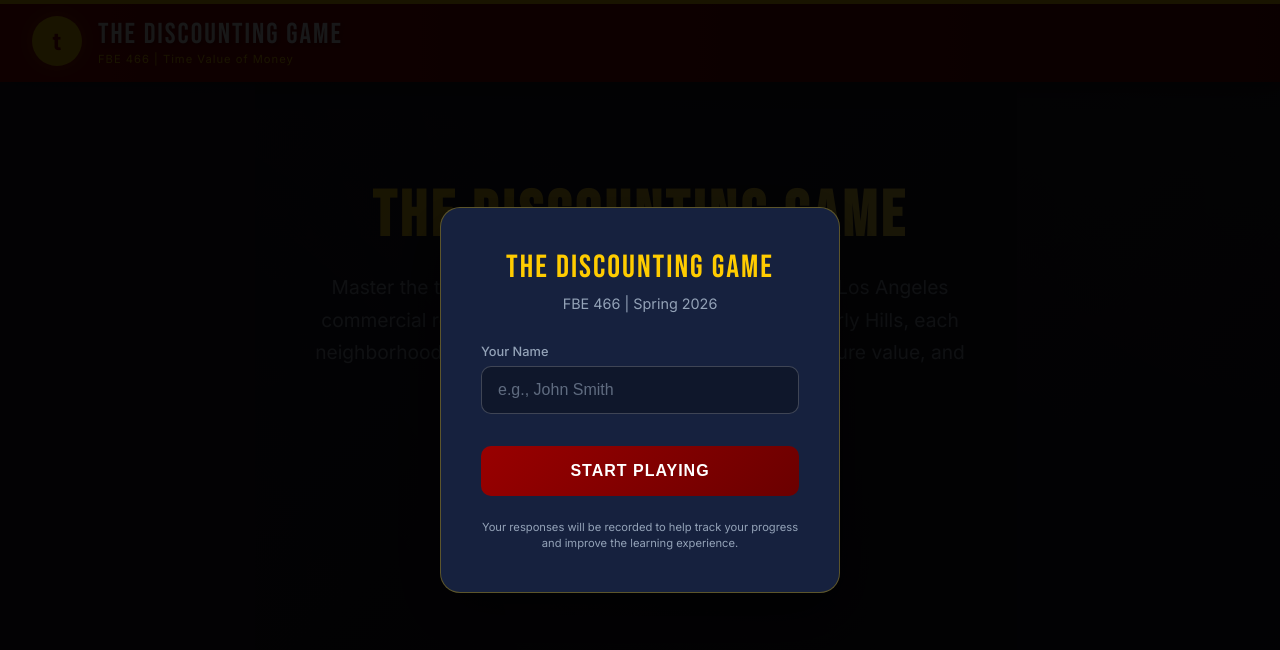
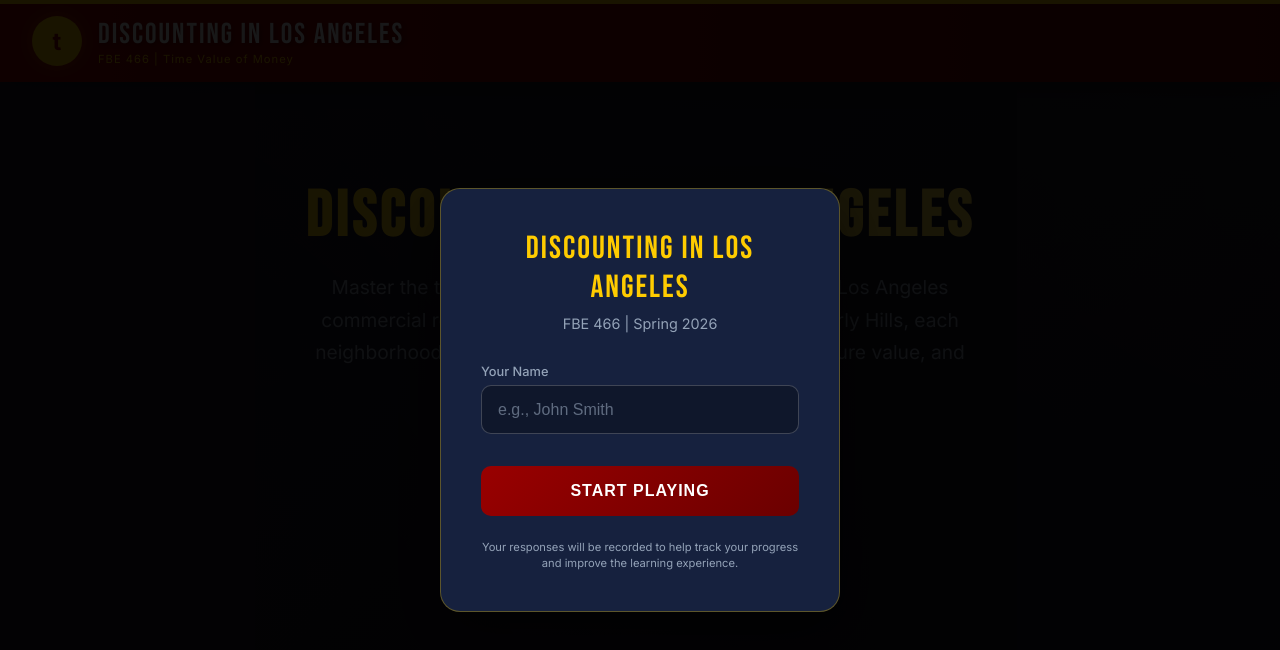
Before and after one commit to wesleyamiller/tvm-game, a plain HTML site: page index.html in a window 1280 px wide. Drawn offline with Linux system fonts and the light colour scheme.

Commit message:
Add files via upload

```diff
--- a/index.html
+++ b/index.html
@@ -3,7 +3,7 @@
 <head>
     <meta charset="UTF-8">
     <meta name="viewport" content="width=device-width, initial-scale=1.0">
-    <title>The Discounting Game | FBE 466</title>
+    <title>Discounting in Los Angeles | FBE 466</title>
     <link href="https://fonts.googleapis.com/css2?family=Bebas+Neue&family=Inter:wght@400;500;600;700&display=swap" rel="stylesheet">
     <style>
         :root {
@@ -875,7 +875,7 @@
     <!-- Student Login Modal -->
     <div class="login-overlay" id="loginOverlay">
         <div class="login-modal">
-            <div class="login-logo">THE DISCOUNTING GAME</div>
+            <div class="login-logo">DISCOUNTING IN LOS ANGELES</div>
             <div class="login-subtitle">FBE 466 | Spring 2026</div>
             <div class="login-form">
                 <div class="login-input-group">
@@ -896,7 +896,7 @@
         <div class="logo">
             <div class="logo-icon">t</div>
             <div>
-                <div class="logo-text">THE DISCOUNTING GAME</div>
+                <div class="logo-text">DISCOUNTING IN LOS ANGELES</div>
                 <div class="logo-subtext">FBE 466 | Time Value of Money</div>
             </div>
         </div>
@@ -920,7 +920,7 @@
 
     <div class="container">
         <div class="welcome-screen" id="welcomeScreen">
-            <h1 class="welcome-title">THE DISCOUNTING GAME</h1>
+            <h1 class="welcome-title">DISCOUNTING IN LOS ANGELES</h1>
             <p class="welcome-subtitle">
                 Master the time value of money as you journey through Los Angeles commercial real estate markets.
                 From Downtown to Beverly Hills, each neighborhood brings new challenges in present value,
```
